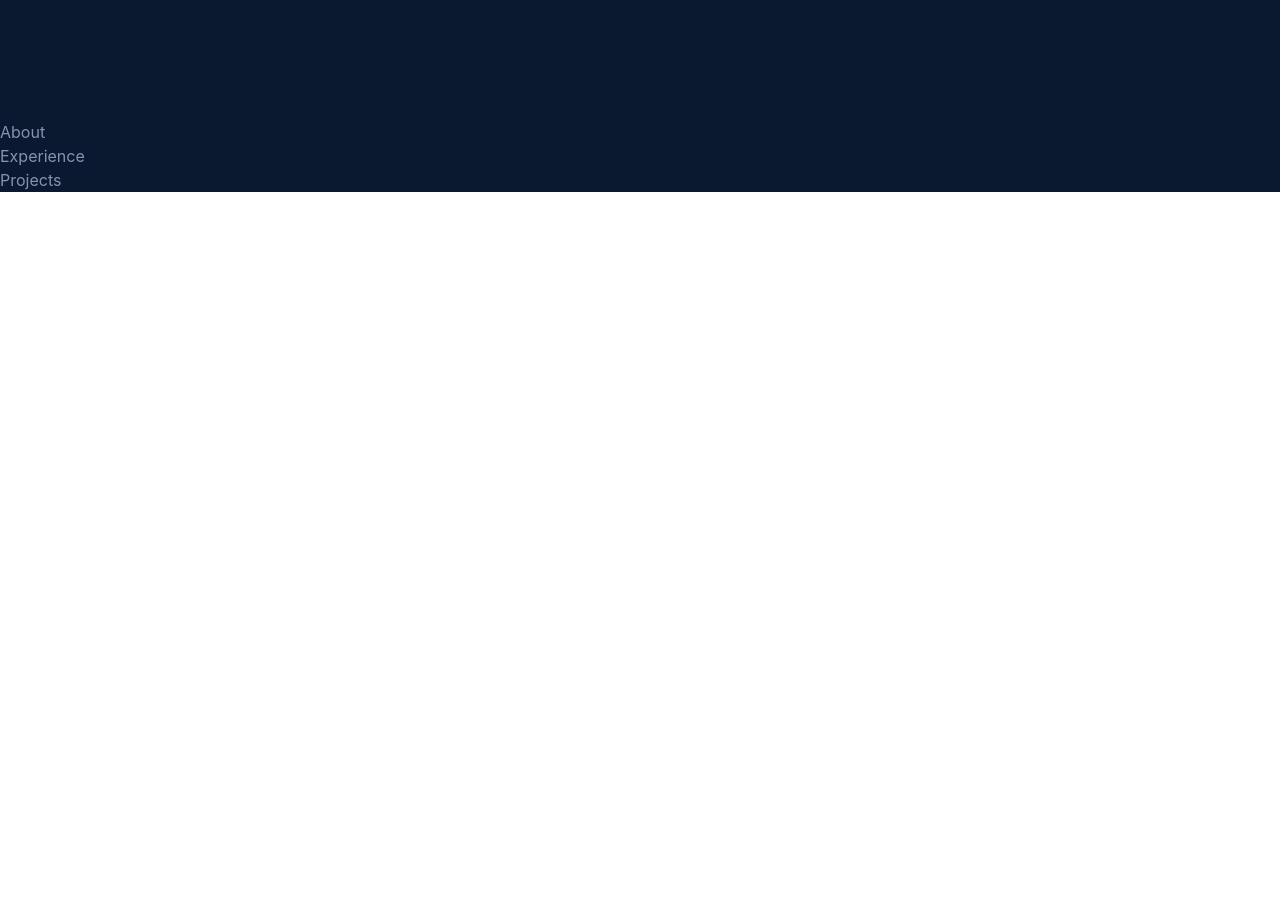
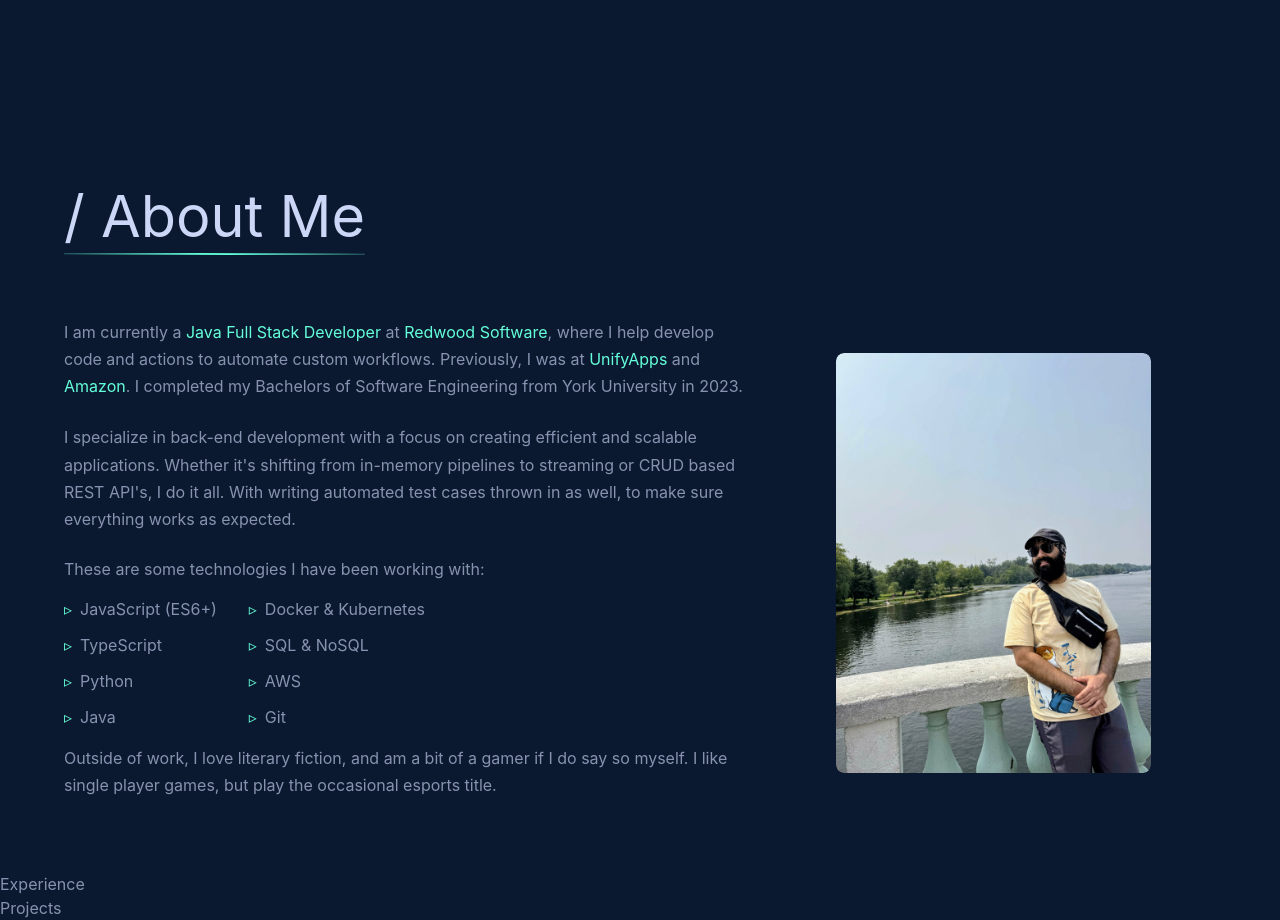
Before and after one commit to Satinder-Sikand/Portfolio, a React (Vite) app: page / in a window 1280 px wide. Shown: the part 680-1600 px from the top of the page. Before the commit the page ends 872 px from the top, so only its background shows below. Built offline with nearby package versions, Linux system fonts and the light colour scheme.

Commit message:
Finalize About me section

```diff
--- a/package.json
+++ b/package.json
@@ -4,7 +4,7 @@
   "version": "0.0.0",
   "type": "module",
   "scripts": {
-    "start": "npm run dev",
+    "start": "npm install && npm run dev",
     "dev": "vite",
     "build": "vite build",
     "lint": "eslint .",
@@ -19,7 +19,8 @@
     "react": "^18.2.0",
     "react-dom": "^18.2.0",
     "react-router-dom": "^7.11.0",
-    "typewriter-effect": "^2.22.0"
+    "typewriter-effect": "^2.22.0",
+    "framer-motion": "^12.23.26"
   },
   "devDependencies": {
     "@eslint/js": "^9.39.1",
--- a/src/App.jsx
+++ b/src/App.jsx
@@ -45,16 +45,39 @@ export default function App() {
       },
       h4: {
         color: "#ccd6f6",
-        fontSize: "2.1rem",
+        fontSize: "2.2rem",
         "@media (min-width:900px)": {
-          fontSize: "3.8rem",
+          fontSize: "3.9rem",
         },
       },
       h5: {
         color: "#ccd6f6",
+        fontSize: "1.9rem",
+        "@media (min-width:900px)": {
+          fontSize: "3.6rem",
+        },
+      },
+      h6: {
+        color: "#ccd6f6",
+        fontSize: "1.4rem",
+        "@media (min-width:900px)": {
+          fontSize: "2.4rem",
+        },
+      },
+      subtitle1: {
+        fontSize: "1.1rem",
+        "@media (min-width:900px)": {
+          fontSize: "1.2rem",
+        },
       },
       subtitle2: {
-        fontSize: "0.87rem",
+        fontSize: "0.97rem",
+        "@media (min-width:900px)": {
+          fontSize: "1.1rem",
+        },
+      },
+      body1: {
+        fontSize: "0.9rem",
         "@media (min-width:900px)": {
           fontSize: "1rem",
         },
--- a/src/components/About.jsx
+++ b/src/components/About.jsx
@@ -1,9 +1,195 @@
-import React from 'react'
+import React from "react";
+import { Box, Typography, Grid, useTheme } from "@mui/material";
+// import aboutMeImage from "../assets/images/me_in_black_sweater.jpg";
+import aboutMeImage from "../assets/images/me_near_a_pond.jpg";
+import SectionHeader from "./SectionHeader";
+import BodyTypography from "./BodyTypography";
+import FadeInSection from "./FadeInView";
+import Section from "./Section";
+// import aboutMeImage from "../assets/images/me_between_buildings2.jpg";
 
 function About() {
+  const technologies = [
+    "JavaScript (ES6+)",
+    "TypeScript",
+    "Python",
+    "Java",
+    "Docker & Kubernetes",
+
+    "SQL & NoSQL",
+    "AWS",
+    "Git",
+  ];
+
   return (
-    <div>About</div>
-  )
+    <FadeInSection>
+      <Section id="about">
+        {/* Header */}
+        <SectionHeader>/ About Me</SectionHeader>
+
+        <Grid
+          container
+          spacing={{ xs: 1, md: 2 }}
+          alignItems="flex-start"
+          //   sx={{ border: "1px solid red" }}
+        >
+          {/* Text Column */}
+          <Grid
+            item
+            xs={12}
+            md={7}
+            order={{ xs: 2, sm: 2, md: 1 }}
+            sx={{
+              //   border: "1px solid red",
+              flexBasis: { md: "60%" },
+              paddingTop: { md: "1em" },
+            }}
+          >
+            <Box>
+              <BodyTypography>
+                I am currently a
+                <HighLightText> Java Full Stack Developer</HighLightText> at
+                <HighLightText> Redwood Software</HighLightText>, where I help
+                develop code and actions to automate custom workflows.
+                Previously, I was at
+                <HighLightText> UnifyApps</HighLightText> and
+                <HighLightText> Amazon</HighLightText>. I completed my Bachelors
+                of Software Engineering from York University in 2023.
+              </BodyTypography>
+              <BodyTypography>
+                I specialize in back-end development with a focus on creating
+                efficient and scalable applications. Whether it's shifting from
+                in-memory pipelines to streaming or CRUD based REST API's, I do
+                it all. With writing automated test cases thrown in as well, to
+                make sure everything works as expected.
+              </BodyTypography>
+
+              <Typography variant="body1">
+                These are some technologies I have been working with:
+              </Typography>
+              <Grid container spacing={2}>
+                <TechnologiesListSplit
+                  technologies={technologies}
+                  start={0}
+                  end={Math.ceil(technologies.length / 2)}
+                ></TechnologiesListSplit>
+                <TechnologiesListSplit
+                  technologies={technologies}
+                  start={Math.ceil(technologies.length / 2)}
+                  sx={{ pl: 2 }}
+                ></TechnologiesListSplit>
+              </Grid>
+              <BodyTypography>
+                Outside of work, I love literary fiction, and am a bit of a
+                gamer if I do say so myself. I like single player games, but
+                play the occasional esports title.
+              </BodyTypography>
+            </Box>
+          </Grid>
+
+          {/* Image Column */}
+          <Grid
+            item
+            xs={12}
+            md={5}
+            order={{ xs: 1, sm: 1, md: 2 }}
+            sx={{
+              //   border: "1px solid red",
+              margin: "auto",
+            }}
+          >
+            <Box
+              sx={{
+                position: "relative",
+                width: { xs: "70%", md: "90%" },
+                maxWidth: "350px",
+                mx: "auto",
+              }}
+            >
+              <Box
+                sx={{
+                  width: "100%",
+                  borderRadius: "8px",
+                  overflow: "hidden",
+                  // Only apply cropping on small screens
+                  "@media (max-width: 600px)": {
+                    height: "75vw", // visible height (adjust as needed)
+                  },
+                }}
+              >
+                <Box
+                  component="img"
+                  src={aboutMeImage}
+                  alt="Satinder"
+                  sx={{
+                    width: "100%",
+                    height: "auto",
+                    display: "block",
+                    borderRadius: "8px",
+                    transition: "transform 0.5s ease",
+                    "&:hover": {
+                      transform: "scale(1.05)",
+                    },
+                    "@media (max-width: 600px)": {
+                      transform: "translateY(-10%)",
+                    },
+                  }}
+                />
+              </Box>
+            </Box>
+          </Grid>
+        </Grid>
+      </Section>
+    </FadeInSection>
+  );
 }
 
-export default About
+function TechnologiesListSplit({ technologies, start, end, sx = {} }) {
+  const theme = useTheme();
+  return (
+    <Grid item xs={12} sm={6}>
+      <Box component="ul" sx={{ pl: 0, listStyleType: "none", ...sx }}>
+        {technologies.slice(start, end).map((tech, index) => (
+          <Box
+            component="li"
+            key={index}
+            sx={{
+              color: theme.palette.text.primary,
+              mb: 1.5,
+              position: "relative",
+              pl: 2,
+              transition: "transform 0.2s ease, color 0.2s ease",
+              "&:hover": {
+                transform: "translateX(8px)",
+                color: theme.palette.primary.main,
+              },
+              "&::before": {
+                content: '"▹"',
+                position: "absolute",
+                left: 0,
+                color: theme.palette.primary.main,
+                transition: "transform 0.2s ease",
+              },
+              "&:hover::before": {
+                transform: "scale(1.5)",
+              },
+            }}
+          >
+            {tech}
+          </Box>
+        ))}
+      </Box>
+    </Grid>
+  );
+}
+
+function HighLightText({ children }) {
+  const theme = useTheme();
+  return (
+    <Box display="inline" sx={{ color: theme.palette.primary.main }}>
+      {children}
+    </Box>
+  );
+}
+
+export default About;
--- /dev/null
+++ b/src/components/BodyTypography.jsx
@@ -0,0 +1,20 @@
+import React from "react";
+import { Typography, useTheme } from "@mui/material";
+
+function BodyTypography({ children }) {
+  const theme = useTheme();
+  return (
+    <Typography
+      variant="body1"
+      sx={{
+        color: theme.palette.text.primary,
+        lineHeight: 1.7,
+        mb: 3,
+      }}
+    >
+      {children}
+    </Typography>
+  );
+}
+
+export default BodyTypography;
--- /dev/null
+++ b/src/components/FadeInView.jsx
@@ -0,0 +1,29 @@
+import { React, useRef } from "react";
+import { Box } from "@mui/material";
+import { useInView } from "framer-motion"; // or use react-intersection-observer
+
+function FadeInSection({ children }) {
+  const ref = useRef(null);
+  const isInView = useInView(ref, { once: true, amount: 0.3 });
+
+  return (
+    <Box
+      ref={ref}
+      sx={{
+        width: "100vw",
+        display: "flex",
+        justifyContent: "center",
+        padding: 0,
+        margin: 0,
+        // py: { xs: 6, md: 10 },
+        opacity: isInView ? 1 : 0,
+        transform: isInView ? "translateY(0)" : "translateY(50px)",
+        transition: "opacity 0.6s ease, transform 1s ease",
+      }}
+    >
+      {children}
+    </Box>
+  );
+}
+
+export default FadeInSection;
--- /dev/null
+++ b/src/components/Section.jsx
@@ -0,0 +1,20 @@
+import { Box } from "@mui/material";
+import React from "react";
+
+function Section({ children, ...props }) {
+  return (
+    <Box
+      {...props}
+      sx={{
+        width: "100vw",
+        display: "flex",
+        justifyContent: "center",
+        py: 6,
+      }}
+    >
+      <Box sx={{ width: "90%", maxWidth: "1200px" }}>{children}</Box>
+    </Box>
+  );
+}
+
+export default Section;
--- /dev/null
+++ b/src/components/SectionHeader.jsx
@@ -0,0 +1,55 @@
+import React from "react";
+
+import { Box, Typography, useTheme } from "@mui/material";
+
+function SectionHeader({ children }) {
+  const theme = useTheme();
+  return (
+    <Box
+      sx={{
+        display: "flex",
+        justifyContent: { xs: "center", sm: "center", md: "flex-start" },
+        mb: 6,
+        paddingTop: "10px",
+        width: "100%",
+      }}
+    >
+      <Typography
+        variant="h5"
+        className="section-header"
+        sx={{
+          display: "flex",
+          alignItems: "center",
+          color: theme.palette.text.secondary,
+          position: "relative",
+          "&:hover": {
+            color: theme.palette.primary.main,
+          },
+          "&::after": {
+            content: '""',
+            position: "absolute",
+            bottom: 0,
+            left: 0,
+            width: "100%",
+            height: "2px",
+            background: `linear-gradient(2deg, transparent, ${theme.palette.primary.main}, transparent)`,
+            transition: "background 0.3s ease",
+            animation: "pulse 3s infinite",
+            "@keyframes pulse": {
+              "0%, 100%": { opacity: 1 },
+              "50%": { opacity: 0.5 },
+            },
+          },
+          "&:hover::after": {
+            background: `linear-gradient(2deg, transparent, ${theme.palette.text.secondary}, transparent)`,
+            // transition: "background 2s ease",
+          },
+        }}
+      >
+        {children}
+      </Typography>
+    </Box>
+  );
+}
+
+export default SectionHeader;
```
Also changed, not shown: src/assets/images/me_near_a_pond.jpg (added), 1 other file (tests, documents, lock files or other folders).
